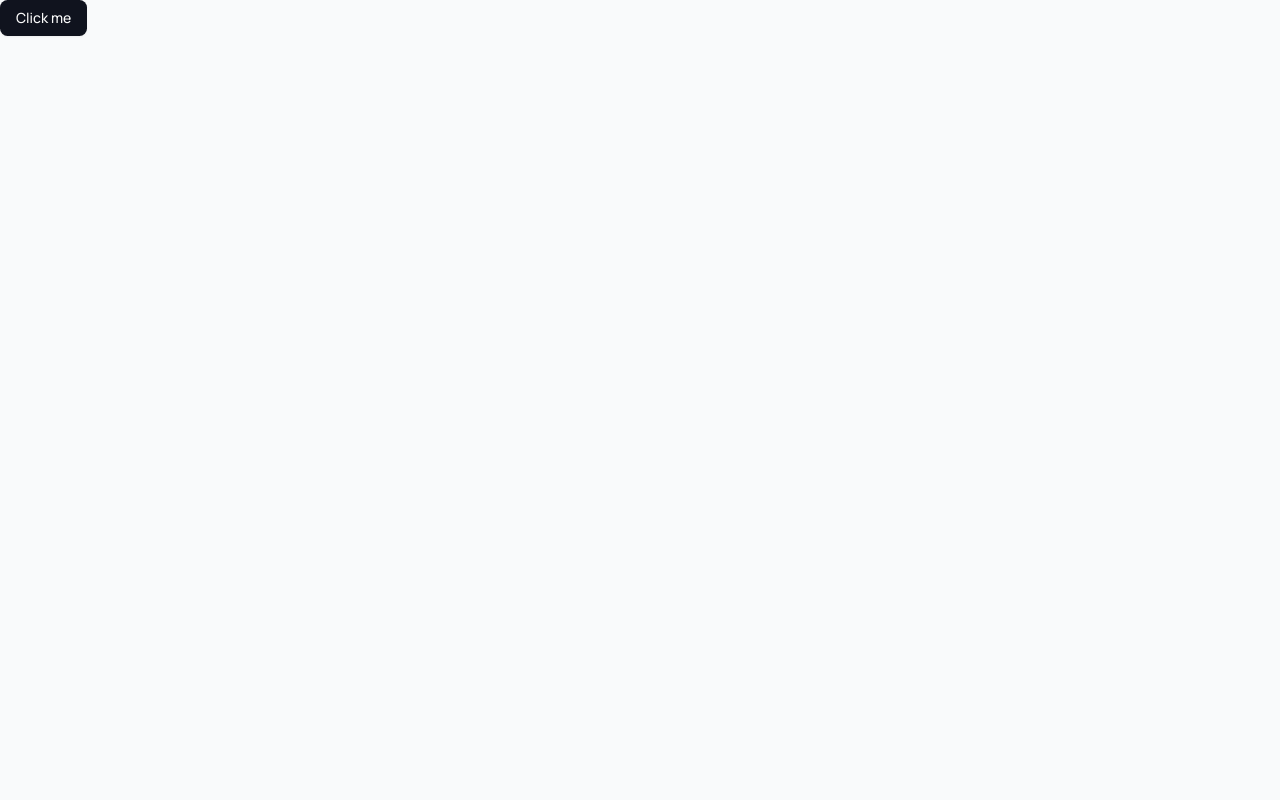
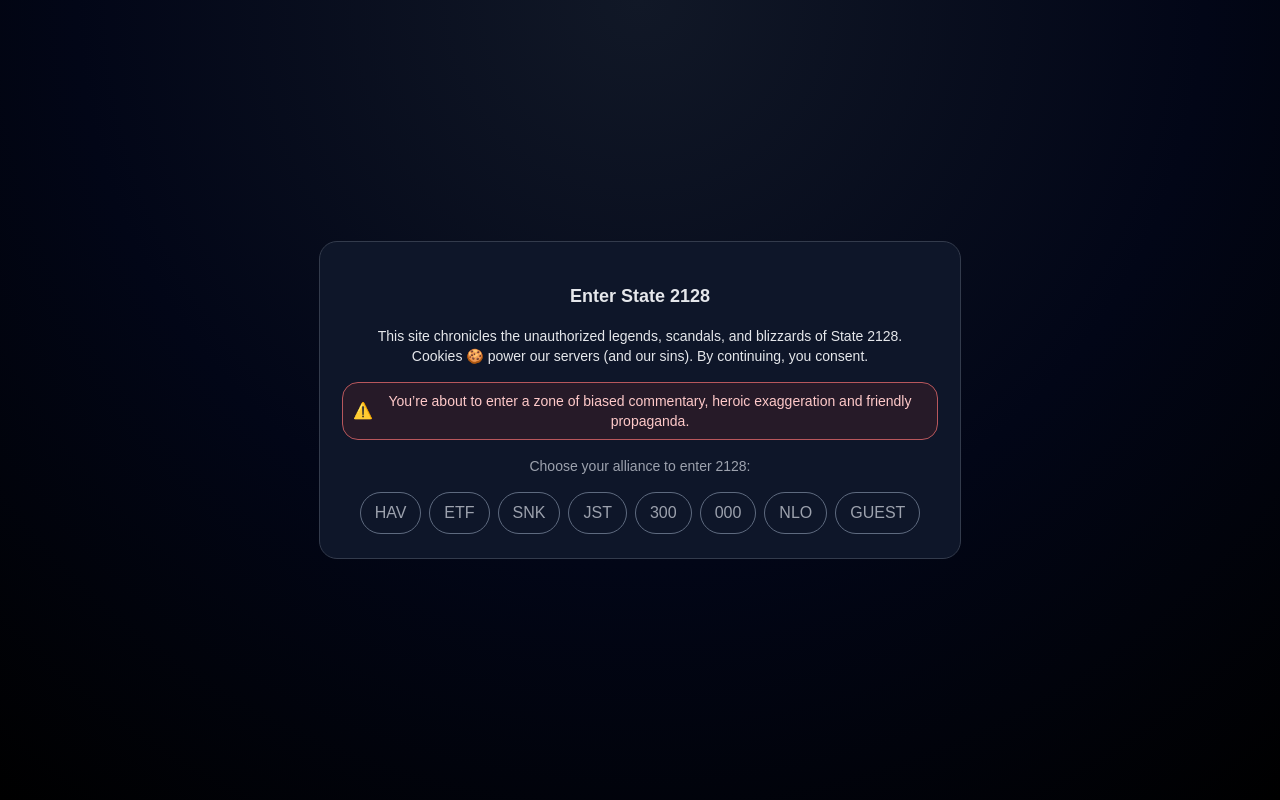
Before and after one commit to daniel-bss/saas-starter, a Next.js app: page / in a window 1280 px wide. Built offline with nearby package versions, Linux system fonts and the light colour scheme.

Commit message:
ui: gate overlay

```diff
--- a/app/layout.tsx
+++ b/app/layout.tsx
@@ -1,6 +1,6 @@
+import { inter } from "@/components/ui/fonts";
 import "./globals.css";
 import type { Metadata, Viewport } from "next";
-import { Manrope } from "next/font/google";
 // import { getUser, getTeamForUser } from '@/lib/db/queries';
 import { SWRConfig } from "swr";
 
@@ -13,19 +13,14 @@ export const viewport: Viewport = {
   maximumScale: 1,
 };
 
-const manrope = Manrope({ subsets: ["latin"] });
-
 export default function RootLayout({
   children,
 }: {
   children: React.ReactNode;
 }) {
   return (
-    <html
-      lang="en"
-      className={`bg-white dark:bg-gray-950 text-black dark:text-white ${manrope.className}`}
-    >
-      <body className="min-h-[100dvh] bg-gray-50">
+    <html lang="en" className={`${inter.className}`}>
+      <body className="min-h-[100dvh]">
         <SWRConfig
           value={{
             fallback: {
--- a/app/page.tsx
+++ b/app/page.tsx
@@ -1,11 +1,16 @@
 "use client";
 
+import GateOverlay from "@/components/gateoverlay";
 import { Button } from "@/components/ui/button";
 
 export default function Page() {
+  let firstLanding = true;
+
   return (
-    <div>
-      <Button>Click me</Button>
+    <div className="bg-yellow-50">
+      {/* <Button>Click me</Button> */}
+      <div className="">hoho</div>
+      {firstLanding && <GateOverlay />}
     </div>
   );
 }
--- a/app/styles/theme.css
+++ b/app/styles/theme.css
@@ -5,18 +5,13 @@
   --color-primary-100: #0b0e1a;
   --color-primary-200: #060a1b;
 
-  --color-surface-50: #ffffff;
-  --color-surface-100: #e5e7eb;
-  --color-surface-200: #9ca3af;
-  --color-surface-300: #a5b4ff;
-  --color-surface-400: #000000;
+  --color-surface-50: #e5e7eb;
+  --color-surface-100: #9da2ae;
+  --color-surface-200: #5e6a7f;
 
-  --color-danger-50: #fecaca;
-  --color-danger-100: #b8565b;
-  --color-danger-200: #fb4f4f;
-  --color-danger-300: #b70404;
-  --color-danger-400: #910303;
-  --color-danger-500: #241827;
+  --color-danger-50: #fec9c9;
+  --color-danger-100: #b8575c;
+  --color-danger-200: #261a28;
 
   --color-success-50: #dffaf2;
   --color-success-100: #9ef1d8;
@@ -30,3 +25,7 @@
   --color-warning-300: #ee9322;
   --color-warning-400: #c7760f;
 }
+
+.gate-overlay {
+  background: radial-gradient(circle at top, #111827 0, #020617 55%, #000 100%);
+}
--- /dev/null
+++ b/components/gateoverlay.tsx
@@ -0,0 +1,78 @@
+export default function GateOverlay() {
+  let choices: {
+    tag: string;
+  }[] = [
+    {
+      tag: "HAV",
+    },
+    {
+      tag: "ETF",
+    },
+    {
+      tag: "SNK",
+    },
+    {
+      tag: "JST",
+    },
+    {
+      tag: "300",
+    },
+    {
+      tag: "000",
+    },
+    {
+      tag: "NLO",
+    },
+    {
+      tag: "GUEST",
+    },
+  ];
+
+  return (
+    <div className="gate-overlay absolute inset-0 flex justify-center items-center">
+      <div className="bg-[#0e1629] flex flex-col justify-center items-center px-[22px] py-6 w-[642px] border border-[#333b4c] rounded-[18px]">
+        {/* Upper content */}
+        <h1 className="text-surface-50 text-lg font-bold my-4">
+          Enter State 2128
+        </h1>
+        <div className="text-surface-50 text-sm">
+          This site chronicles the unauthorized legends, scandals, and blizzards
+          of State 2128.
+        </div>
+        <div className="text-surface-50 text-sm mb-4">
+          Cookies 🍪 power our servers (and our sins). By continuing, you
+          consent.
+        </div>
+
+        {/* Red zone */}
+        <div className="border-danger-100 rounded-2xl border bg-danger-200 flex justify-start items-center px-2.5 py-2">
+          <div className="hover:cursor-default text-base">⚠️</div>
+          <div className="text-danger-50 font-medium text-sm text-center">
+            You’re about to enter a zone of biased commentary, heroic
+            exaggeration and friendly propaganda.
+          </div>
+        </div>
+
+        {/* Lower content */}
+        <div className="text-surface-100 text-sm pt-4 pb-3">
+          Choose your alliance to enter 2128:
+        </div>
+        <div className="flex justify-center items-end gap-2 h-[46px]">
+          {choices.map((c, idx) => {
+            return (
+              <div
+                key={`${c}${idx}`}
+                className="text-surface-100 border border-surface-200 px-3.5 py-2 rounded-full hover:cursor-pointer hover:mb-0.5"
+                onClick={() => {
+                  console.log("HAHA");
+                }}
+              >
+                {c.tag}
+              </div>
+            );
+          })}
+        </div>
+      </div>
+    </div>
+  );
+}
--- /dev/null
+++ b/components/ui/fonts.ts
@@ -0,0 +1,3 @@
+import { Inter } from "next/font/google";
+
+export const inter = Inter({ subsets: ["latin"] });
```
